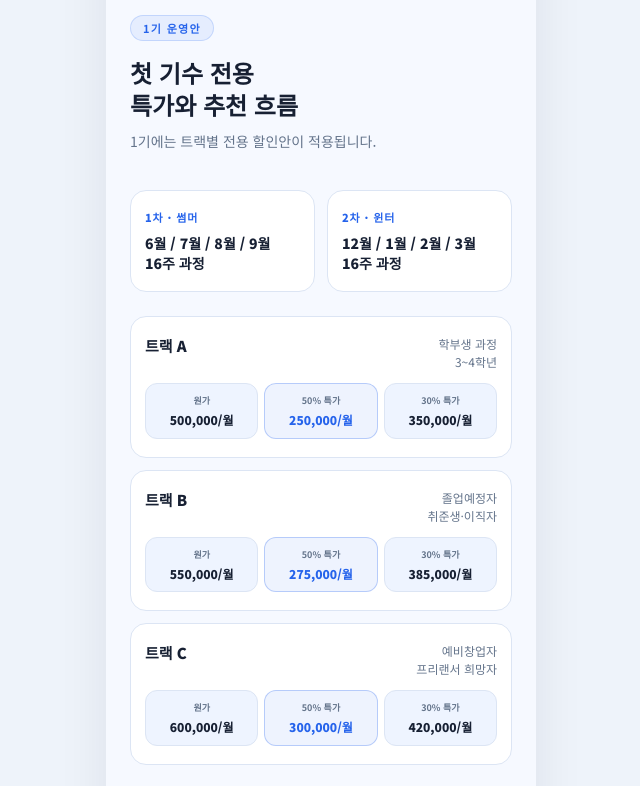
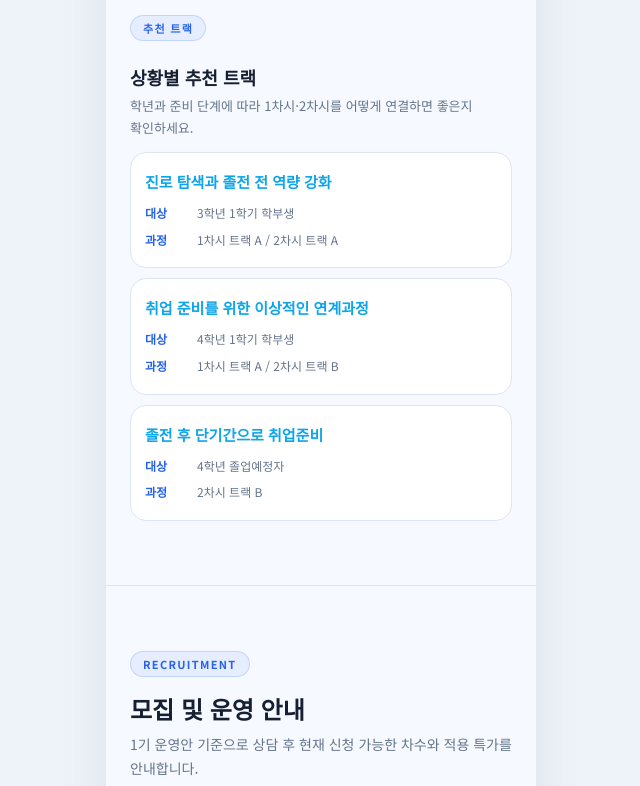
Before and after one commit to 9942biais/dif-landing, a plain HTML site: page index.html in a window 1280 px wide. Shown: the part 8760-9546 px from the top of the page, without its empty margins (319-959 px from the left). Drawn offline with Linux system fonts and the light colour scheme.

Commit message:
section offer Price Remove

```diff
--- a/index.html
+++ b/index.html
@@ -1364,58 +1364,7 @@
 
   <!-- ⑧ FIRST COHORT OFFER -->
   <section class="section offer">
-    <div class="tag">1기 운영안</div>
-    <h2 class="section-title reveal">첫 기수 전용<br />특가와 추천 흐름</h2>
-    <p class="section-sub reveal">1기에는 트랙별 전용 할인안이 적용됩니다.</p>
-
-    <div class="season-grid reveal">
-      <div class="season-card">
-        <p class="label">1차 · 썸머</p>
-        <p class="value">6월 / 7월 / 8월 / 9월<br />16주 과정</p>
-      </div>
-      <div class="season-card">
-        <p class="label">2차 · 윈터</p>
-        <p class="value">12월 / 1월 / 2월 / 3월<br />16주 과정</p>
-      </div>
-    </div>
-
-    <div class="price-list">
-      <div class="price-card reveal">
-        <div class="price-head">
-          <p class="price-track">트랙 A</p>
-          <p class="price-target">학부생 과정<br />3~4학년</p>
-        </div>
-        <div class="price-values">
-          <div class="price-value"><span>원가</span><strong>500,000/월</strong></div>
-          <div class="price-value highlight"><span>50% 특가</span><strong>250,000/월</strong></div>
-          <div class="price-value"><span>30% 특가</span><strong>350,000/월</strong></div>
-        </div>
-      </div>
-
-      <div class="price-card reveal">
-        <div class="price-head">
-          <p class="price-track">트랙 B</p>
-          <p class="price-target">졸업예정자<br />취준생·이직자</p>
-        </div>
-        <div class="price-values">
-          <div class="price-value"><span>원가</span><strong>550,000/월</strong></div>
-          <div class="price-value highlight"><span>50% 특가</span><strong>275,000/월</strong></div>
-          <div class="price-value"><span>30% 특가</span><strong>385,000/월</strong></div>
-        </div>
-      </div>
-
-      <div class="price-card reveal">
-        <div class="price-head">
-          <p class="price-track">트랙 C</p>
-          <p class="price-target">예비창업자<br />프리랜서 희망자</p>
-        </div>
-        <div class="price-values">
-          <div class="price-value"><span>원가</span><strong>600,000/월</strong></div>
-          <div class="price-value highlight"><span>50% 특가</span><strong>300,000/월</strong></div>
-          <div class="price-value"><span>30% 특가</span><strong>420,000/월</strong></div>
-        </div>
-      </div>
-    </div>
+    <div class="tag">추천 트랙</div>
 
     <div class="path-heading reveal">
       <h3>상황별 추천 트랙</h3>
```
